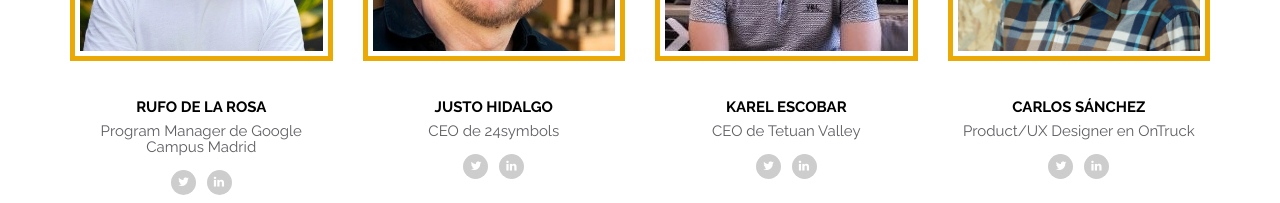
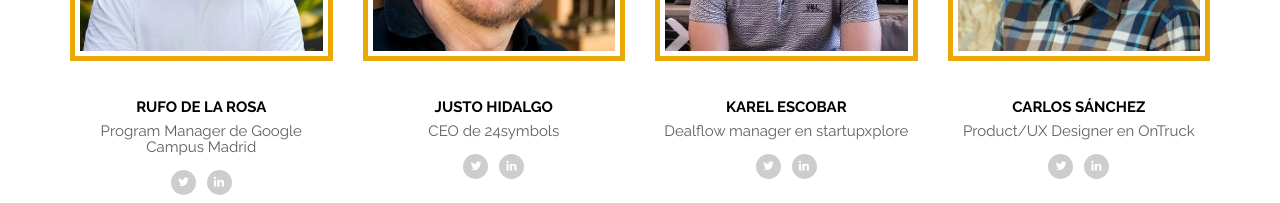
Before and after one commit to JoseAntpr/TetuanValleyLanding, a plain HTML site: page index.html in a window 1280 px wide. Shown: the part 4380-4583 px from the top of the page. Drawn offline with Linux system fonts and the light colour scheme; some packages are replaced by stand-ins of ours.

Commit message:
Actualizacion de karel y imagen principal

```diff
--- a/index.html
+++ b/index.html
@@ -610,7 +610,7 @@
                             <header>
 
                                 <h5>Karel Escobar</h5>
-                                <h6>CEO de Tetuan Valley</h6>
+                                <h6>Dealflow manager en startupxplore</h6>
 
                   <!--<h6>Vice president</h6>-->
 
```
Also changed, not shown: 1 other file.
